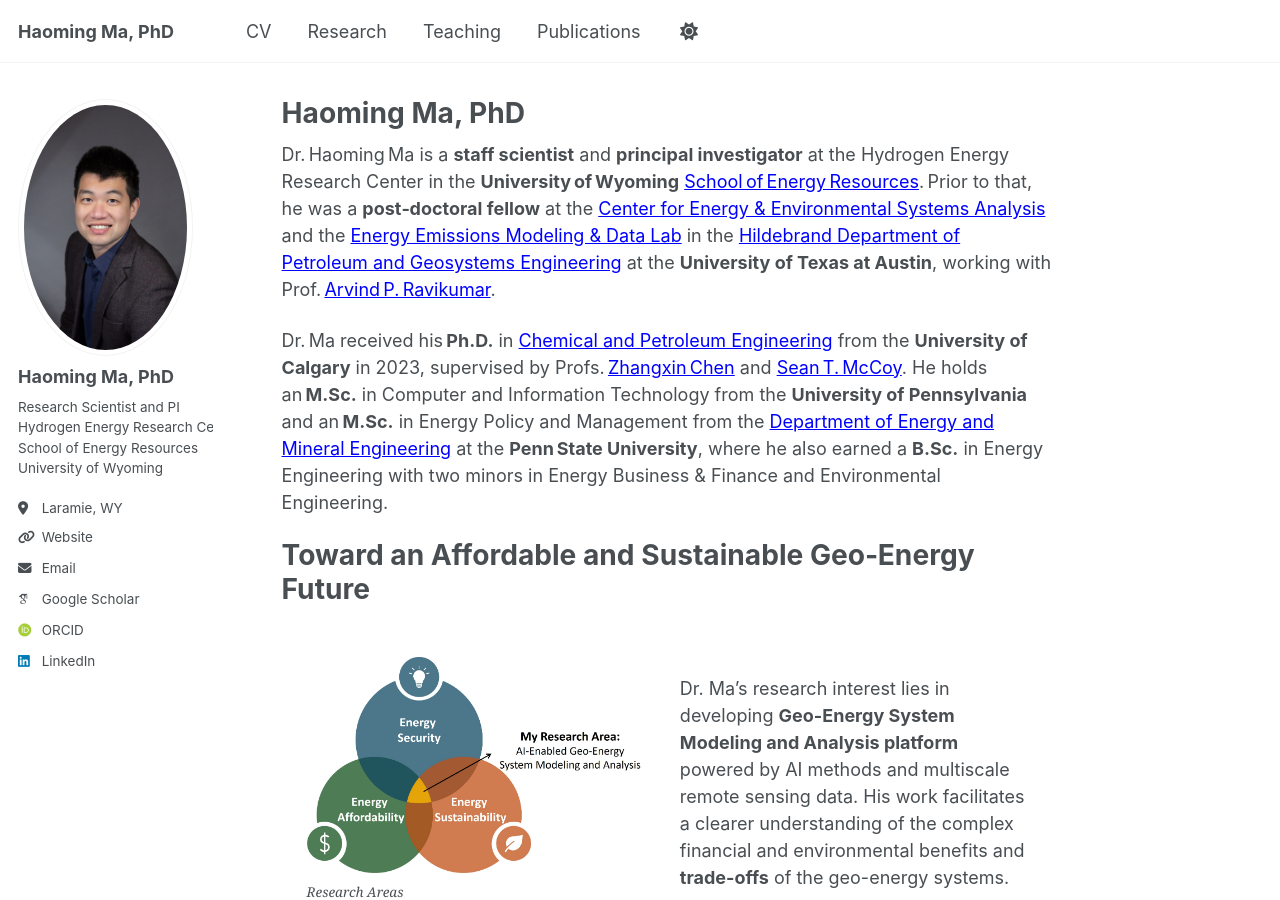
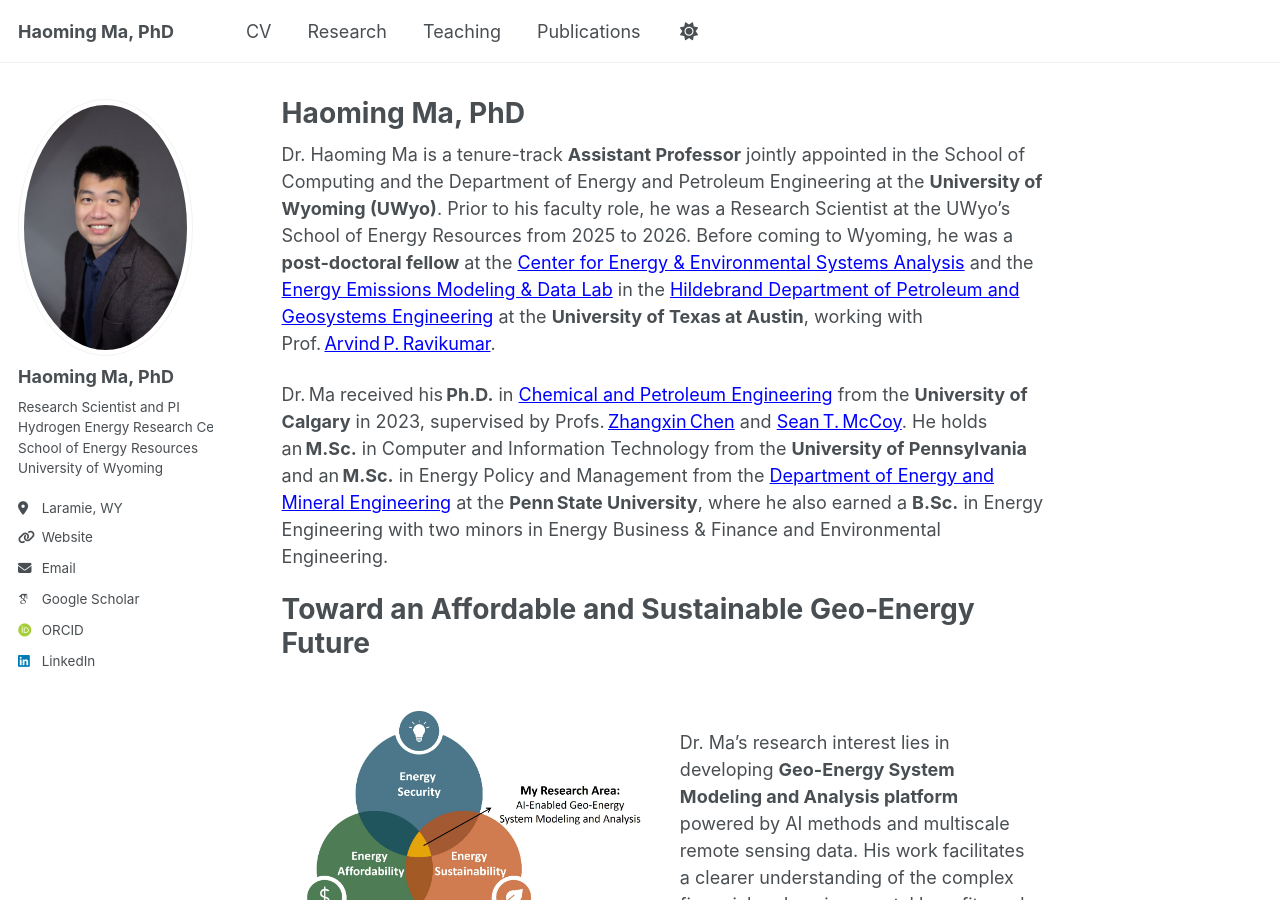
Before and after one commit to haoming-ma/haoming-ma.github.io, a Jekyll site: the page built from _pages/about.md, in a window 1280 px wide and 900 px high. Built offline with Jekyll 4.4.1, drawn with Linux system fonts in a browser that asks for light colours; some web fonts are replaced.

Commit message:
Update about.md

```diff
--- a/_pages/about.md
+++ b/_pages/about.md
@@ -6,7 +6,7 @@ redirect_from:
   - /about/
   - /about.html
 ---
-Dr. Haoming Ma is a **staff scientist** and **principal investigator** at the Hydrogen Energy Research Center in the **University of Wyoming** [School of Energy Resources](https://www.uwyo.edu/ser). Prior to that, he was a **post‑doctoral fellow** at the [Center for Energy & Environmental Systems Analysis](https://www.ceesa.utexas.edu) and the [Energy Emissions Modeling & Data Lab](https://www.eemdl.utexas.edu/) in the [Hildebrand Department of Petroleum and Geosystems Engineering](https://www.pge.utexas.edu/) at the **University of Texas at Austin**, working with Prof. [Arvind P. Ravikumar](https://scholar.google.com/citations?user=JgkvadQAAAAJ&hl=en).
+Dr. Haoming Ma is a tenure-track **Assistant Professor** jointly appointed in the School of Computing and the Department of Energy and Petroleum Engineering at the **University of Wyoming (UWyo)**. Prior to his faculty role, he was a Research Scientist at the UWyo’s School of Energy Resources from 2025 to 2026. Before coming to Wyoming, he was a **post‑doctoral fellow** at the [Center for Energy & Environmental Systems Analysis](https://www.ceesa.utexas.edu) and the [Energy Emissions Modeling & Data Lab](https://www.eemdl.utexas.edu/) in the [Hildebrand Department of Petroleum and Geosystems Engineering](https://www.pge.utexas.edu/) at the **University of Texas at Austin**, working with Prof. [Arvind P. Ravikumar](https://scholar.google.com/citations?user=JgkvadQAAAAJ&hl=en).
 
 Dr. Ma received his **Ph.D.** in [Chemical and Petroleum Engineering](https://schulich.ucalgary.ca/chemical-petroleum/home) from the **University of Calgary** in 2023, supervised by Profs. [Zhangxin Chen](https://scholar.google.ca/citations?user=LWXGc90AAAAJ&hl=en) and [Sean T. McCoy](https://scholar.google.fr/citations?user=puoY4D8AAAAJ&hl=en). He holds an **M.Sc.** in Computer and Information Technology from the **University of Pennsylvania** and an **M.Sc.** in Energy Policy and Management from the [Department of Energy and Mineral Engineering](https://www.eme.psu.edu/) at the **Penn State University**, where he also earned a **B.Sc.** in Energy Engineering with two minors in Energy Business & Finance and Environmental Engineering.
 
```
